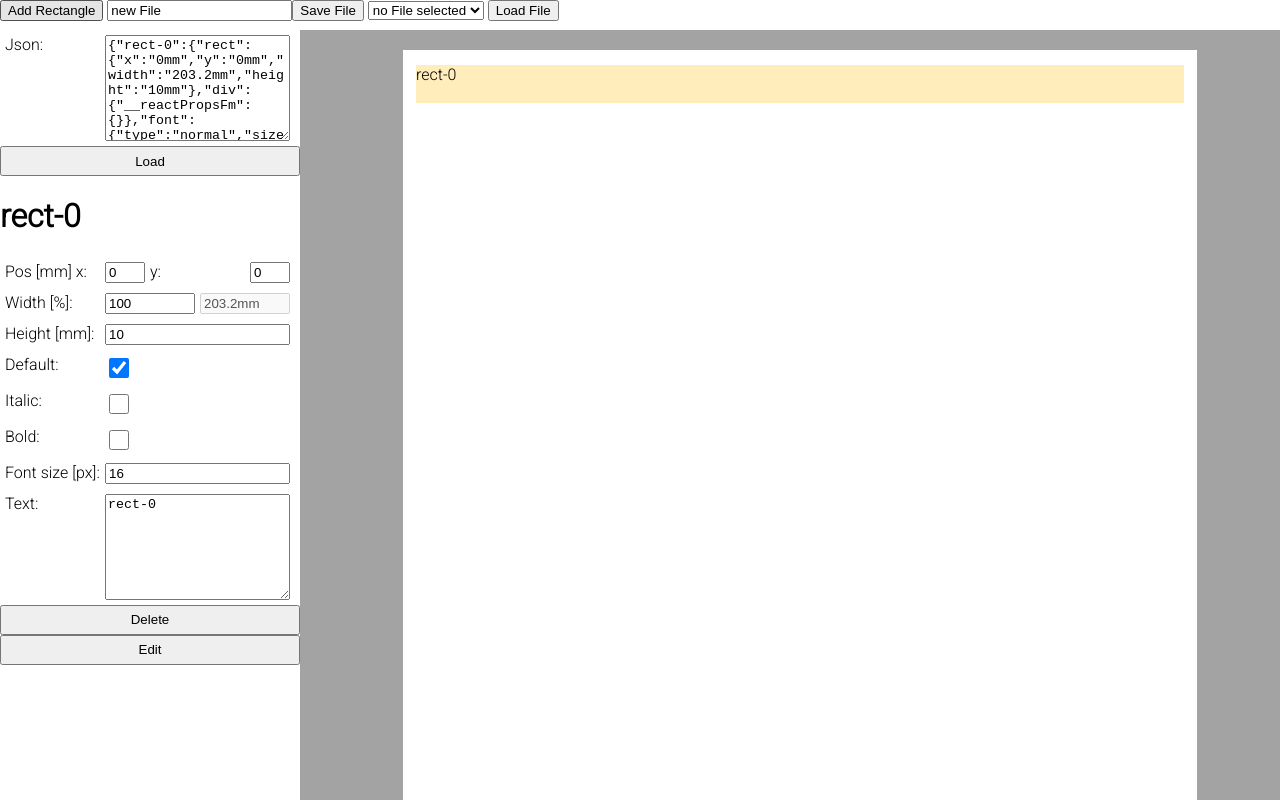
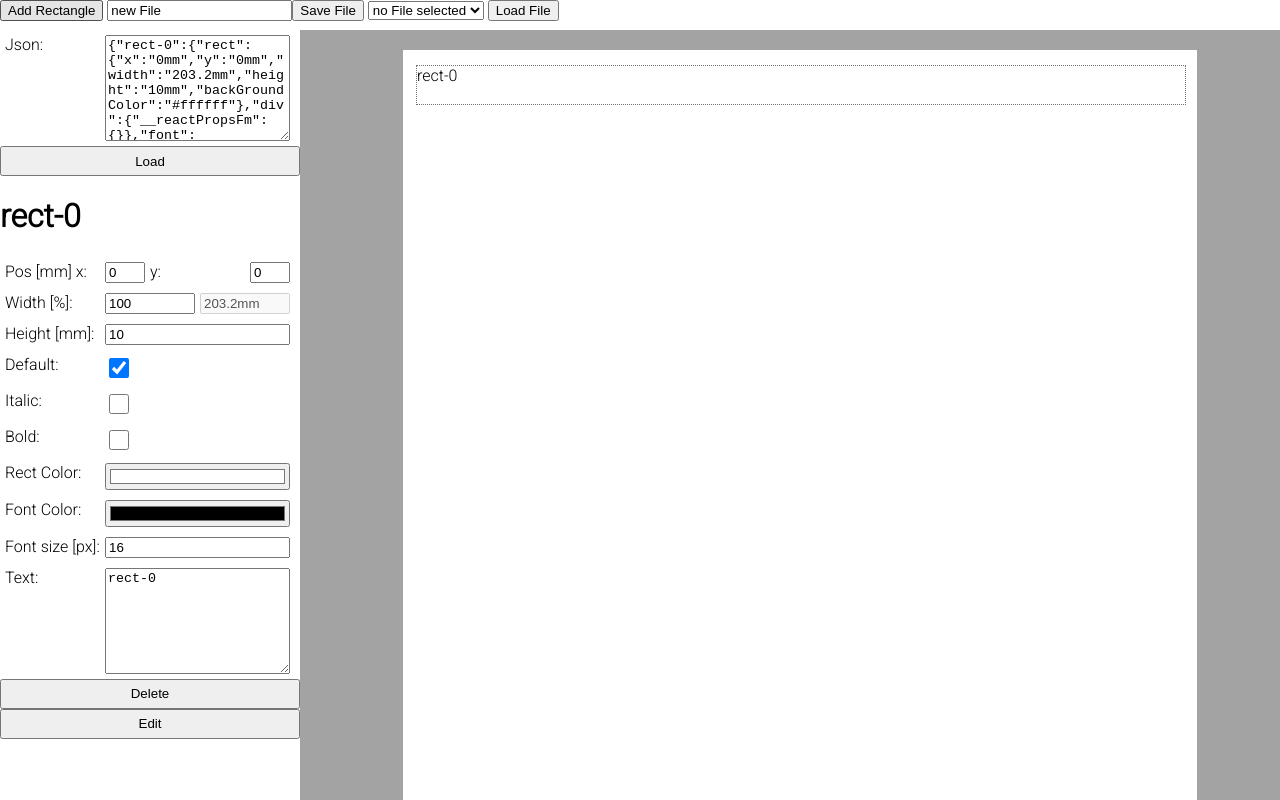
Before and after one commit to Saturn91/simpleTextEditorOnline, a plain HTML site: page index.html in a window 1280 px wide. Both pictures are taken after a click on the button "Add Rectangle". Shown: the top 800 px of the page. Drawn offline with Linux system fonts and the light colour scheme.

Commit message:
[ADD] colors

```diff
--- a/index.html
+++ b/index.html
@@ -63,6 +63,14 @@
                     <input type="checkbox" name="bold" value="bold" class='checkbox' id='bold-font-input'>
                 </div>
                 <div class='input-line'>
+                    <label for="backgroundColor">Rect Color:</label>
+                    <input type="color" name="backgroundColor" value="#ffffff" class='backgroundColor-input' id='backgroundColor-input'>
+                </div>
+                <div class='input-line'>
+                    <label for="color">Font Color: </label>
+                    <input type="color" name="color" value="#000000" class='color-input' id='font-color-input'>
+                </div>
+                <div class='input-line'>
                     <label for="font-size">Font size [px]:</label>
                     <input type="number" id="font-size-input" name="font-size" value="12">
                 </div>
--- a/scripts/htmlElement.service.js
+++ b/scripts/htmlElement.service.js
@@ -18,12 +18,15 @@ function setFont(element, font) {
     }
 
     element.style.setProperty('font-size', font.size);
+
+    element.style.setProperty('color', font.color);
 }
 
 function renderElement(rectangle, classElements) {
     rectangle.div.style = "";
     setElementSize(rectangle.div,  rectangle.rect.width, rectangle.rect.height);
     positionHTMLElement(rectangle.div, rectangle.rect.x, rectangle.rect.y);
+    rectangle.div.style.setProperty('background-color', rectangle.rect.backGroundColor);
     setFont(rectangle.div, rectangle.font);
     rectangle.div.innerText = rectangle.text;
     classElements.forEach(classElement => {
--- a/scripts/menu.actions.js
+++ b/scripts/menu.actions.js
@@ -46,6 +46,8 @@ function fillMenuValues(element) {
     document.getElementById('actualWidth-display').value = element.rect.width;
     document.getElementById('height-input').value = convertMMStyleToNumber(element.rect.height);
     document.getElementById('text-input').value = element.div.innerText;
+    document.getElementById('backgroundColor-input').value = element.rect.backGroundColor;
+    document.getElementById('font-color-input').value = element.font.color;
     updateFontTypeCheckboxes(element.font.type);
     document.getElementById('font-size-input').value = convertPXStyleToNumber(element.font.size);
 }
@@ -56,14 +58,16 @@ function getRectangleObjFromForm() {
             document.getElementById('positionX-input').value,
             document.getElementById('positionY-input').value,
             document.getElementById('width-input').value,
-            document.getElementById('height-input').value
+            document.getElementById('height-input').value,
+            document.getElementById('backgroundColor-input').value
         ),
         div: actualRectangle.div,
         font: new Font(
             getFontTypeFromCheckboxes(),
-            convertToStyleStringPX(document.getElementById('font-size-input').value)
+            convertToStyleStringPX(document.getElementById('font-size-input').value),
+            document.getElementById('font-color-input').value
         ),
-        text: document.getElementById('text-input').value
+        text: document.getElementById('text-input').value == '' ? ' ' : document.getElementById('text-input').value
     }
 }
 
--- a/scripts/rectangles/font.js
+++ b/scripts/rectangles/font.js
@@ -5,8 +5,9 @@ const FontType = {
 }
 
 class Font {
-    constructor(type, size) {
+    constructor(type, size, color) {
         this.type = type;
         this.size = size;
+        this.color = color ? color : '#000000';
     }
 }
--- a/scripts/rectangles/rectangle.js
+++ b/scripts/rectangles/rectangle.js
@@ -1,8 +1,9 @@
 class Rectangle {
-    constructor(x, y, width, height) {
+    constructor(x, y, width, height, backgroundColor) {
         this.x = convertToStyleStringMM(x);
         this.y = convertToStyleStringMM(y);
         this.width = convertToStyleStringProzent(width);
         this.height = convertToStyleStringMM(height);
+        this.backGroundColor = backgroundColor ? backgroundColor : '#ffffff';
     }
 }
--- a/styles.css
+++ b/styles.css
@@ -47,15 +47,22 @@ body {
 
 .editor-rect {
     position: absolute;
+    border-style: solid;
+    border-width: 1px;
+    border-color: rgba(0, 0, 0, 0);
+    text-align: justify;
 }
 
 .editor-rect:hover {
-    background-color: rgb(100, 100, 100);
-    color: white;
+    border-style: dotted;
+    border-width: 1px;
+    border-color: rgb(192, 192, 192);
 }
 
 .highlighted {
-    background-color: rgba(255, 187, 0, 0.267);
+    border-style: dotted;
+    border-width: 1px;
+    border-color: rgb(114, 114, 114);
 }
 
 .hidden {
@@ -95,5 +102,5 @@ body {
 }
 
 .print .highlighted {
-    background-color: rgba(255, 187, 0, 0);
+    border-color: rgba(0, 0, 0, 0);
 }
```
